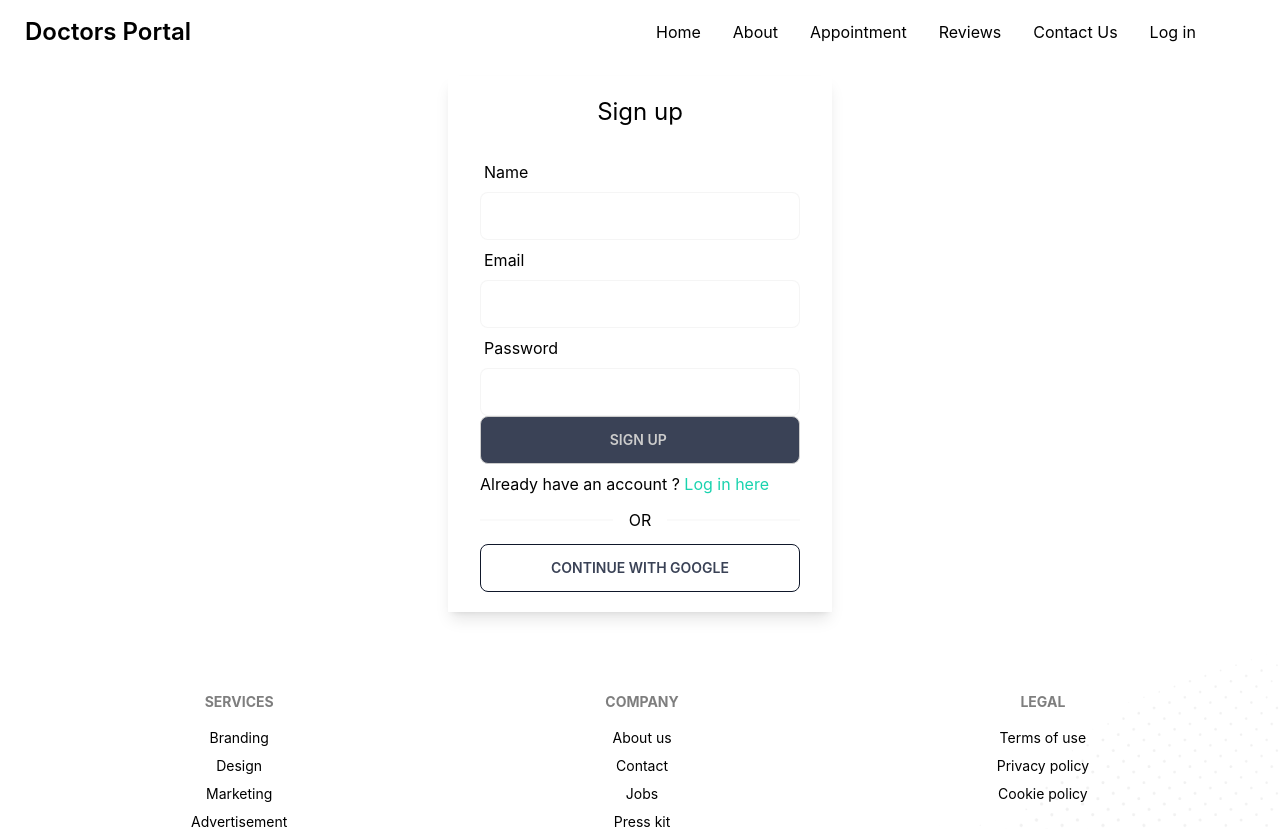
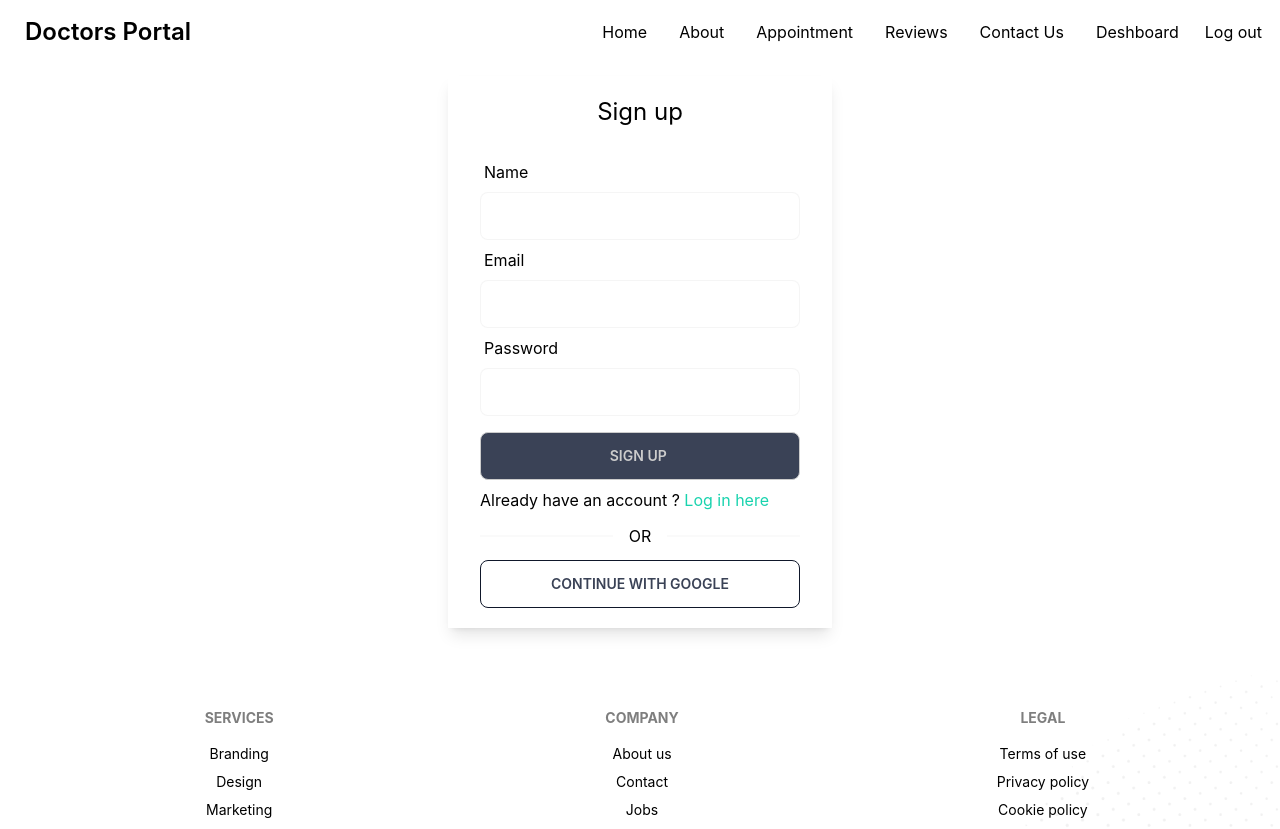
Before and after one commit to Ashrafullislam/doctors-portal, a React (Create React App) app: page /signup in a window 1280 px wide. Shown: the top 829 px of the page. Built offline with nearby package versions, Linux system fonts and the light colour scheme; no server answers; sample sign-in values are in the browser's storage.

Commit message:
added dashboard route with component and update user profile

```diff
--- a/src/AuthProvider/AuthProvider.js
+++ b/src/AuthProvider/AuthProvider.js
@@ -1,41 +1,63 @@
-import { createContext, useState } from "react";
+import { createContext, useEffect, useState } from "react";
 import app from "../Firebase/Firebase.config";
-import { createUserWithEmailAndPassword, getAuth, signInWithEmailAndPassword, signInWithPopup } from "firebase/auth";
+import { createUserWithEmailAndPassword, getAuth, onAuthStateChanged, signInWithEmailAndPassword, signInWithPopup, signOut, updateProfile } from "firebase/auth";
+
 
 export const AuthContext = createContext()
 const AuthProvider = ({children}) => {
     const auth = getAuth(app)
 const [user,setUser] = useState(null)
-const name = {
-    displayName:'Ashrafull'
-}
+const [loading,setLoading]  = useState(null)
 
 // create user with email and password
 const CreateUser = (email,password )  => {
     return createUserWithEmailAndPassword (auth, email,password)
 }
 
+
 // log in user with email and password
 const LogInUser = (email,password) => {
     return signInWithEmailAndPassword(auth,email,password)
 }
 
+
 // login with google
 const LogInGoogle = (provider) => {
   return  signInWithPopup(auth,provider)
+}
 
+// update  user
+const updateUser = (userInfo ) => {
+    return updateProfile(user,userInfo)
 }
+
+
+// signout handlar
+const LogOut = () => {
+    signOut(auth)
+}
+
+
+// onAuthStateChange
+useEffect(()=> {
+    const unsubscribe = onAuthStateChanged(auth, currentUser=>{
+        setUser(currentUser)
+    })
+    return ()=> unsubscribe()
+
+},[])
 
 
 const authInfo = {
     user,
-    name,
     CreateUser,
     LogInUser,
-    LogInGoogle
+    LogInGoogle,
+    loading,
+    LogOut,
+    updateUser
 
-
-}
+ }
 
     return (
         <AuthContext.Provider value={authInfo} >
--- a/src/Pages/Appointment/BookingAppointmentModal/BookingAppointmentModal.js
+++ b/src/Pages/Appointment/BookingAppointmentModal/BookingAppointmentModal.js
@@ -24,7 +24,7 @@ const BookingAppointmentModal = ({treatment, selectedDate,setTreatment}) => {
         phone,
 
     }
-    console.log(booking)
+
     // when booking was successfully has been compleated show the success toast
     setTreatment(null)
   }
--- /dev/null
+++ b/src/Pages/DeshBoard/DeshBoard.js
@@ -0,0 +1,12 @@
+import React from 'react';
+
+const DeshBoard = () => {
+    return (
+        <div>
+           <h1 className='text-3xl '> Deshboard </h1>
+
+        </div>
+    );
+};
+
+export default DeshBoard;
--- a/src/Pages/Home/LogInForm/LogInForm.js
+++ b/src/Pages/Home/LogInForm/LogInForm.js
@@ -1,7 +1,7 @@
 import { GoogleAuthProvider } from 'firebase/auth';
 import React, {useContext, useState} from 'react';
 import {useForm} from 'react-hook-form';
-import { Link } from 'react-router-dom';
+import { Link, useLocation, useNavigate } from 'react-router-dom';
 import { AuthContext } from '../../../AuthProvider/AuthProvider';
 
 const LogInForm = () => {
@@ -9,16 +9,22 @@ const LogInForm = () => {
     const provider = new GoogleAuthProvider();
     const [err, setErr] = useState('')
     const [success,setSuccess] = useState('')
+    const location = useLocation()
+    const navigate = useNavigate ()
+    const from  = location.state?.from?.pathname  || "/"
 
   // source from react-form-hook
-  const handleLogin = data => {
-    setErr('')
+  const handleLogin = (data, e) => {
+
     setSuccess('')
    console.log(data )
     LogInUser(data.email, data.password)
     .then(result => {
       const  userResult = result.user ;
       setSuccess('User Login successfull ')
+      setErr('')
+      e.target.reset()
+      navigate( from ,{replace:true});
       console.log(userResult)
     })
     .catch(err  => {
--- a/src/Pages/Shared/Navbar/Navbar.css
+++ b/src/Pages/Shared/Navbar/Navbar.css
@@ -3,3 +3,13 @@
     color: aliceblue;
     border-radius: 10px;
 }
+.logout{
+    padding: 0 10px ;
+    border-radius: 10px;
+}
+.logout:hover{
+
+    background:#3A4256 ;
+    color: white;
+    cursor: pointer;
+}
--- a/src/Pages/Shared/Navbar/Navbar.js
+++ b/src/Pages/Shared/Navbar/Navbar.js
@@ -1,8 +1,12 @@
-import React from 'react';
+import React, { useContext } from 'react';
 import { Link, NavLink } from 'react-router-dom';
+import { AuthContext } from '../../../AuthProvider/AuthProvider';
 import './Navbar.css'
 
 const Navbar = () => {
+ const {user,LogOut } = useContext(AuthContext)
+
+
     const menu =
     <>
     <li> <NavLink to = '/home' > Home </NavLink> </li>
@@ -10,7 +14,19 @@ const Navbar = () => {
     <li> <NavLink to = '/appointment' > Appointment </NavLink> </li>
     <li> <NavLink to = '/reviews' > Reviews </NavLink> </li>
     <li> <NavLink to = '/contacus' > Contact Us </NavLink> </li>
-    <li> <NavLink to = '/loginform' > Log in </NavLink> </li>
+    {
+      user?.uid?
+    <>
+       <li> <NavLink to = '/deshboard' > Deshboard </NavLink> </li>
+
+       <button className='logout' onClick={LogOut} > Log out </button>
+
+    </>
+
+       :
+       <li > <NavLink to= '/loginform' > Log in </NavLink> </li>
+
+    }
     </>
     return (
         <div>
--- a/src/Pages/SignUpForm/SignUpForm.js
+++ b/src/Pages/SignUpForm/SignUpForm.js
@@ -12,16 +12,17 @@ import { AuthContext } from '../../AuthProvider/AuthProvider';
     let [error,setError] = useState(null)
     const [signUpError , setSignUpError] = useState('')
 
-    const {register,formState:{errors}, handleSubmit} = useForm ();
+    const {register, reset,formState:{errors}, handleSubmit} = useForm ();
 
-    const handleSignUp = data => {
-        setSignUpError('')
+    const handleSignUp = (data,e) => {
+
     CreateUser(data.email, data.password)
 
     .then(result => {
        const  userResult = result.user ;
        console.log(userResult)
         alert("User create successfull")
+        e.target.reset()
     })
     .catch(error => {
         const err = error.message ;
@@ -75,8 +76,8 @@ import { AuthContext } from '../../AuthProvider/AuthProvider';
          {
             signUpError && <p className='text-red-600'> {signUpError} </p>
          }
-        <input type="Submit"  value={'Sign up '}className="btn bg-accent w-full" />
-        <p className='mt-2'> Already have an account ? <Link to='/loginform' className='text-secondary mt-2 ' >Log in  here  </Link> </p>
+        <input type="Submit"  value={'Sign up '}className="btn bg-accent mt-4 w-full" />
+        <p className='my-2'> Already have an account ? <Link to='/loginform' className='text-secondary  ' >Log in  here  </Link> </p>
         <div className="divider ">OR</div>
 
        <button onClick={GoogleLogIn} className='btn border-slate-900 bordered btn-outline text-accent    w-full ' > Continue with google </button>
--- /dev/null
+++ b/src/Routes/PrivetRoute/PrivetRoute.js
@@ -0,0 +1,16 @@
+import React, { useContext } from 'react';
+import { Navigate, useLocation } from 'react-router-dom';
+import { AuthContext } from '../../AuthProvider/AuthProvider';
+
+const PrivetRoute = ({children}) => {
+    const {user,loading } = useContext(AuthContext)
+    const location = useLocation()
+
+    if(!user) {
+        return <Navigate to='/loginform'  state={{from:location}} replace />
+    }
+    return children ;
+
+};
+
+export default PrivetRoute;
--- a/src/Routes/Routes/Route.js
+++ b/src/Routes/Routes/Route.js
@@ -2,9 +2,11 @@ import React from 'react';
 import { createBrowserRouter } from 'react-router-dom';
 import Main from '../../Layout/Main';
 import Appointment from '../../Pages/Appointment/Apointments/Appointment';
+import DeshBoard from '../../Pages/DeshBoard/DeshBoard';
 import Home from '../../Pages/Home/Home/Home';
 import LogInForm from '../../Pages/Home/LogInForm/LogInForm';
 import SignUpForm from '../../Pages/SignUpForm/SignUpForm';
+import PrivetRoute from '../PrivetRoute/PrivetRoute';
 
   const router = createBrowserRouter ([
     {
@@ -19,7 +21,9 @@ import SignUpForm from '../../Pages/SignUpForm/SignUpForm';
             {
                 path: '/appointment' , element: <Appointment > </Appointment>
             },
-
+            {
+                path: '/deshboard', element:  <PrivetRoute> <DeshBoard > </DeshBoard> </PrivetRoute>
+            },
             {
                 path: '/loginform' , element: <LogInForm > </LogInForm>
             },
```
